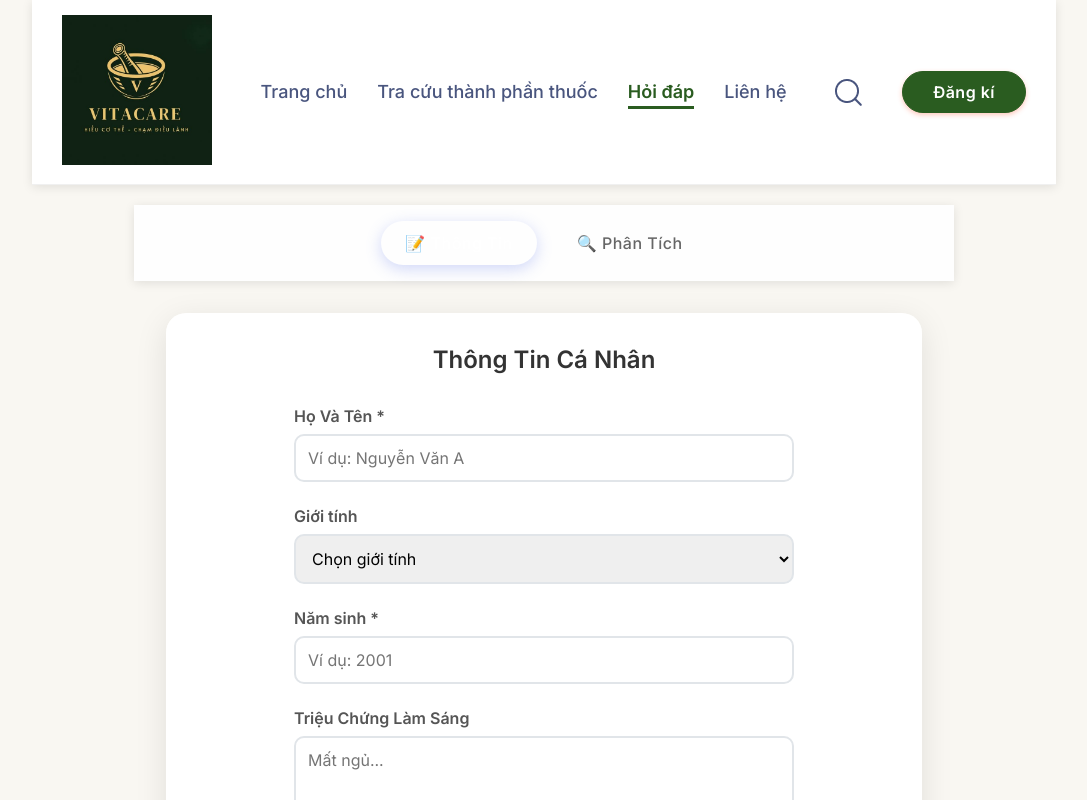
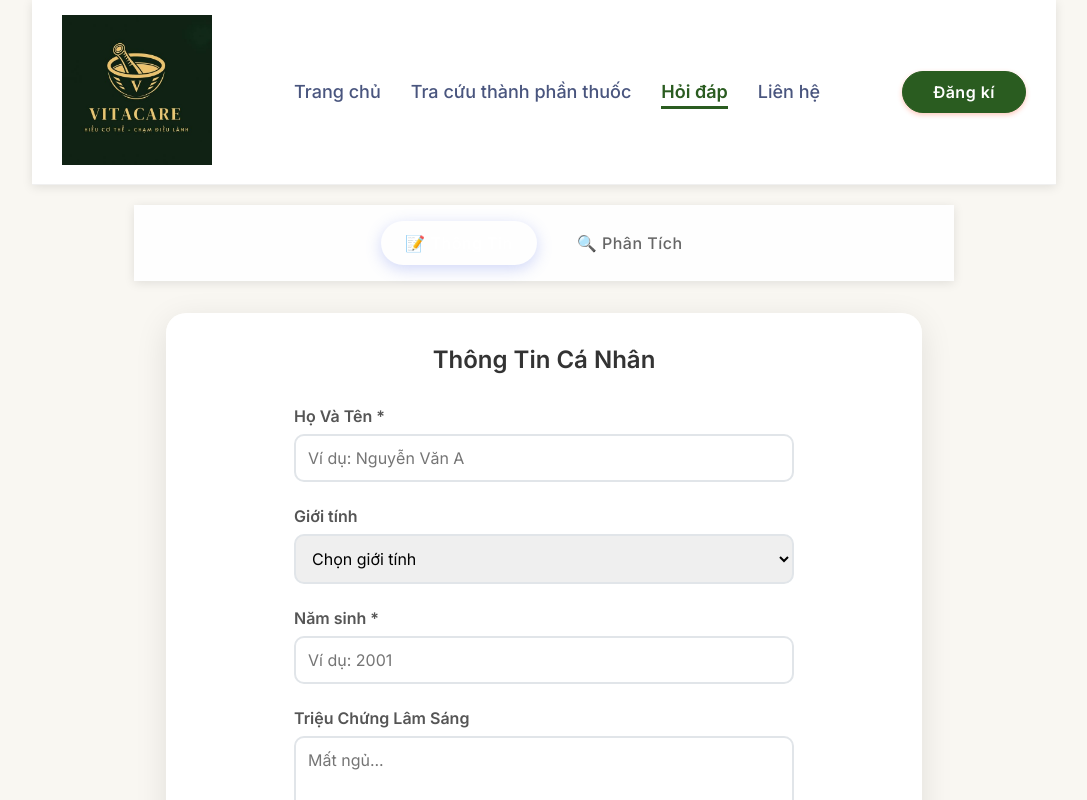
Before and after one commit to anhtuans-project/vitacare-health, a React (Vite) app in the folder frontend/: page /hoidap in a window 1280 px wide. Shown: the top 800 px of the page, without its empty margins (96-1183 px from the left). Built offline with nearby package versions, Linux system fonts and the light colour scheme; no server answers.

Commit message:
fix grammar

```diff
--- a/frontend/src/components/Navbar/Navbar.jsx
+++ b/frontend/src/components/Navbar/Navbar.jsx
@@ -85,7 +85,7 @@ const logout = () => {
         <a href='#footer' onClick={() => setMenu("contact")} className={`${menu === "contact" ? "active" : ""}`}>Liên hệ</a>
       </ul>
       <div className="navbar-right">
-        <img src={assets.search_icon} alt="" />
+        {/* <img src={assets.search_icon} alt="" /> */}
         {!token ? <button onClick={() => setShowLogin(true)}>Đăng kí</button>
           : <div className='navbar-profile'>
             <img src={assets.profile_icon} alt="" />
--- a/frontend/src/pages/TuViPage/TuViPage.jsx
+++ b/frontend/src/pages/TuViPage/TuViPage.jsx
@@ -126,7 +126,7 @@ function TuViPage() {
               </div>
 
               <div className="form-group">
-                <label>Triệu Chứng Làm Sáng</label>
+                <label>Triệu Chứng Lâm Sáng</label>
                 <textarea
                   value={userInfo.symptoms}
                   onChange={(e) =>
```
